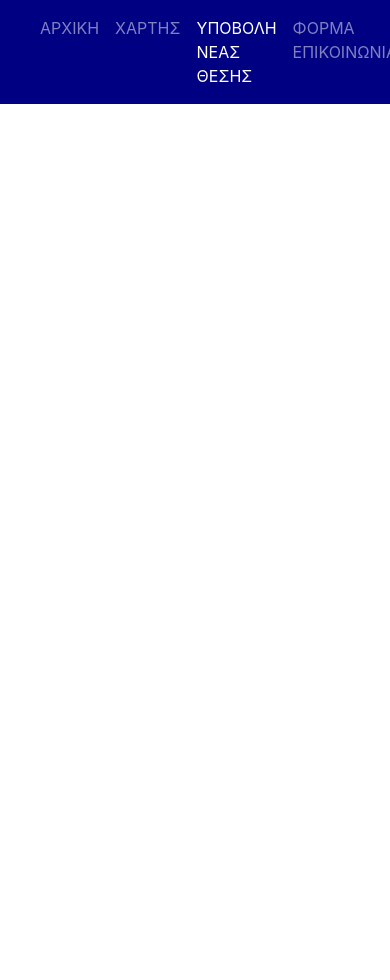
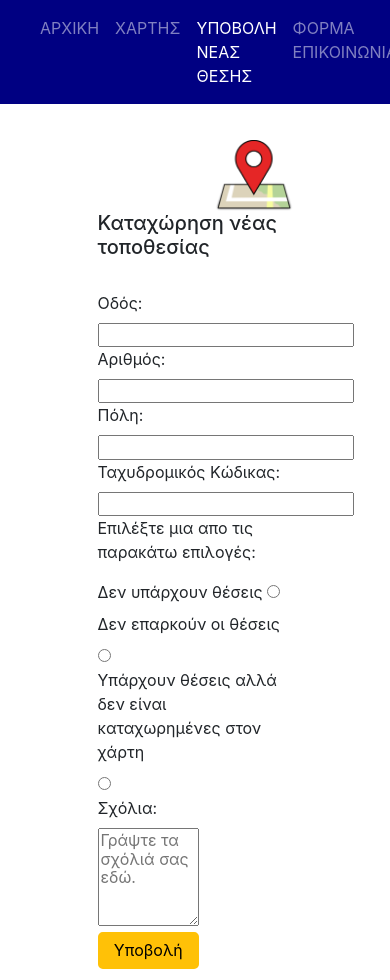
Before and after one commit to avramelou/vreskiesymiathesi, a PHP site: page /new.html in a window 390 px wide; the page is wider, and only the part inside the window is pictured. Before the commit the page ends 104 px from the top of that part, so only its background shows below. Run offline with PHP 8.4, Linux system fonts and the light colour scheme.

Commit message:
new location form- not responsive for mobile phones check it out

```diff
--- a/untitled2/css/main.css
+++ b/untitled2/css/main.css
@@ -161,6 +161,30 @@ hr {
 
 .reset-button:hover{
   border-color: #e6ac00;
+}
+
+.new-location{
+  width: 50%;
+  max-width: 50%;
+  margin: 0 auto;
+  padding-top: 3%;
+  padding-bottom: 3%;
+}
+
+.submit-new-location{
+  background-color: #ffc107;
+  border: 0.5em solid #ffc107;
+  border-radius: 0.3em;
+  width: 52%;
+}
+
+.comments-new-location{
+  width: 52%;
+}
+.pin-image{
+  float: right;
+  width: 40%;
+  height: 20%;
 }
 
 audio,
--- a/untitled2/new.html
+++ b/untitled2/new.html
@@ -8,8 +8,6 @@
 
   <link rel="manifest" href="site.webmanifest">
   <link rel="icon" href="amea.png"/>
-
-
 
   <link rel="stylesheet" href="bootstrap/css/bootstrap.css">
   <link rel="stylesheet" href="css/normalize.css">
@@ -35,5 +33,44 @@
     </div>
     <a href="login.html"><button type="button" class="btn navbar-button">Σύνδεση</button></a>
   </nav>
+  <br>
+  <div class="new-location">
+    <img class="pin-image" src="pin.png" alt="pin on a map">
+    <h5>Καταχώρηση νέας τοποθεσίας</h5><br>
+    <form >
+      <div>
+        <label for="street">Οδός:</label><br>
+        <input id="street" type="text" required>
+      </div>
+      <div>
+        <label for="number">Αριθμός:</label><br>
+        <input id="number" type="number">
+      </div>
+      <div>
+        <label for="city">Πόλη:</label><br>
+        <input id="city" type="text" required>
+      </div>
+      <div>
+        <label for="postcode">Ταχυδρομικός Κώδικας:</label><br>
+        <input id="postcode" type="text" required>
+      </div>
+      <p>Επιλέξτε μια απο τις παρακάτω επιλογές:</p>
+      <label for="notexist">Δεν υπάρχουν θέσεις</label>
+      <input name="choice" id="notexist" type="radio"><br>
+      <label for="notenough">Δεν επαρκούν οι θέσεις</label>
+      <input name="choice" id="notenough" type="radio"><br>
+      <label for="notregister">Υπάρχουν θέσεις αλλά δεν είναι καταχωρημένες στον χάρτη</label>
+      <input name="choice" id="notregister" type="radio"><br>
+
+      <div>
+        <label for="comments">Σχόλια:</label><br>
+        <textarea class="comments-new-location" id="comments" rows="5" cols="52" type="text"  placeholder="Γράψτε τα σχόλιά σας εδώ." maxlength="1500" ></textarea>
+      </div>
+      <!--<input class="submit-new-location" type="submit">-->
+      <button class="submit-new-location" type="submit">Υποβολή</button>
+    </form>
+  </div>
+
+
 </body>
 </html>
```
Also changed, not shown: untitled2/pin.png (added). Lines whose indentation alone changed are shown as unchanged.
